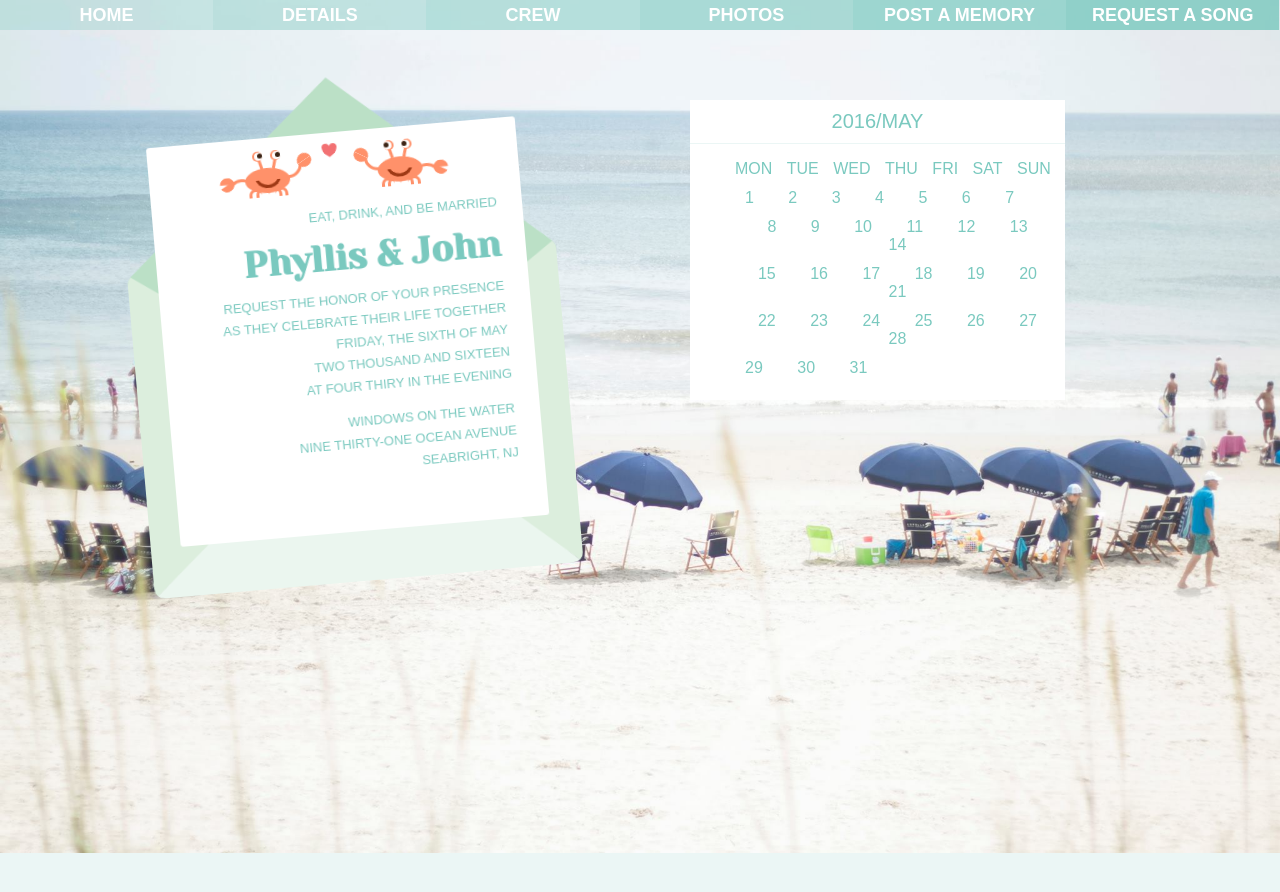
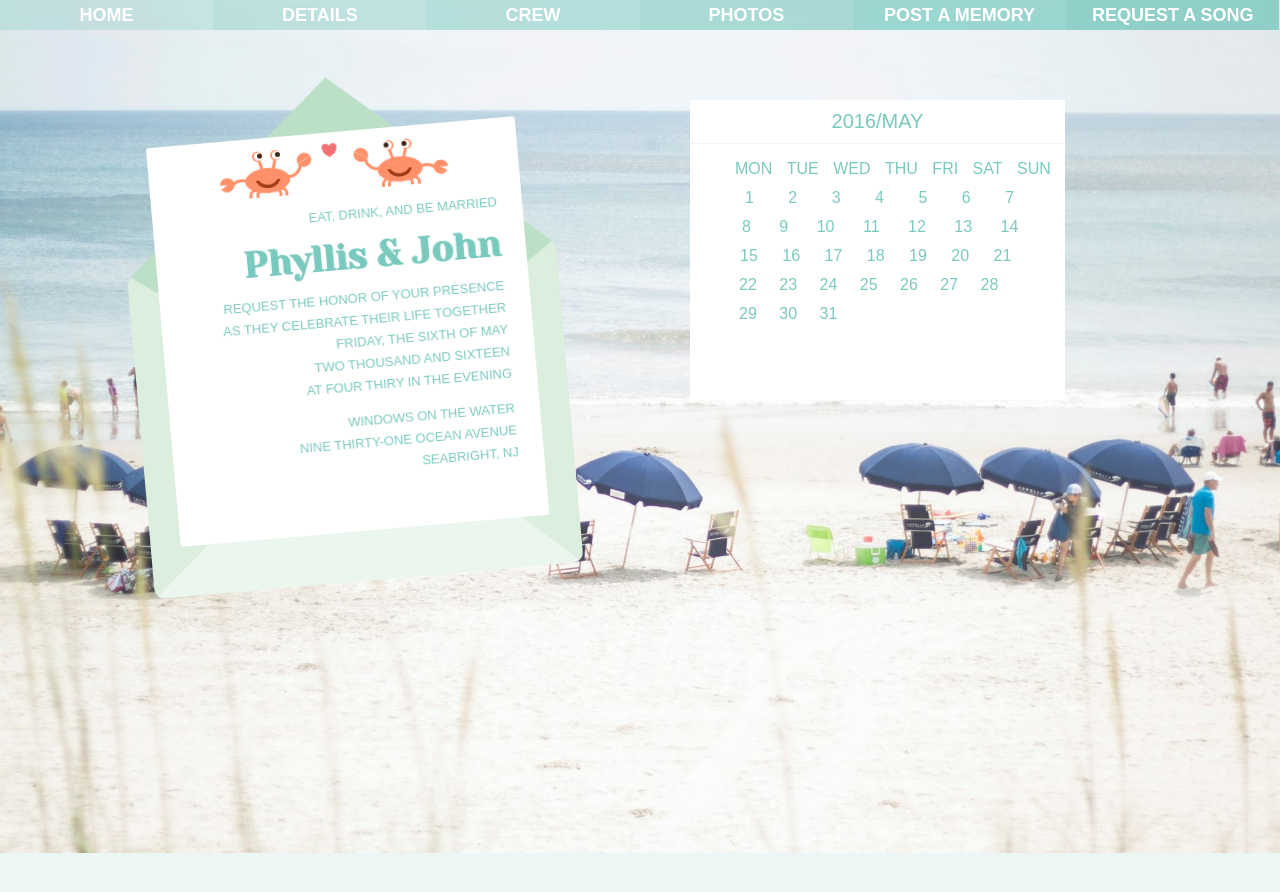
Before and after one commit to phyllisandjohn/phyllisandjohn.github.io, a Jekyll site: the page details/index.html, which Jekyll copies as it is, in a window 1280 px wide. Shown: the top 892 px of the page. Built offline with Jekyll 4.4.1, drawn with Linux system fonts in a browser that asks for light colours.

Commit message:
Update index.html

```diff
--- a/details/index.html
+++ b/details/index.html
@@ -62,6 +62,9 @@
 
 .calendar-dates ul li  {
 	display: inline;
+}
+
+.week-1 li {
 	padding: 0px 15px 0px 15px;
 }
 
```
